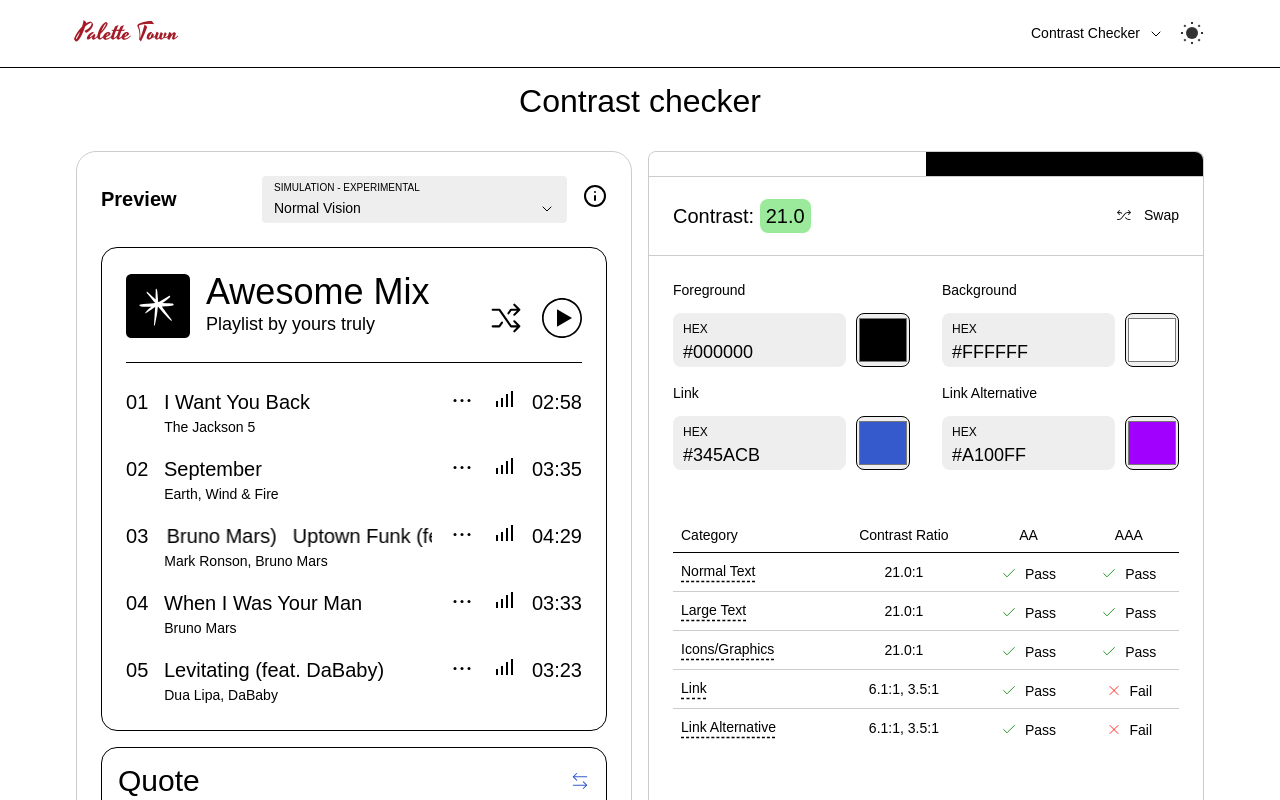
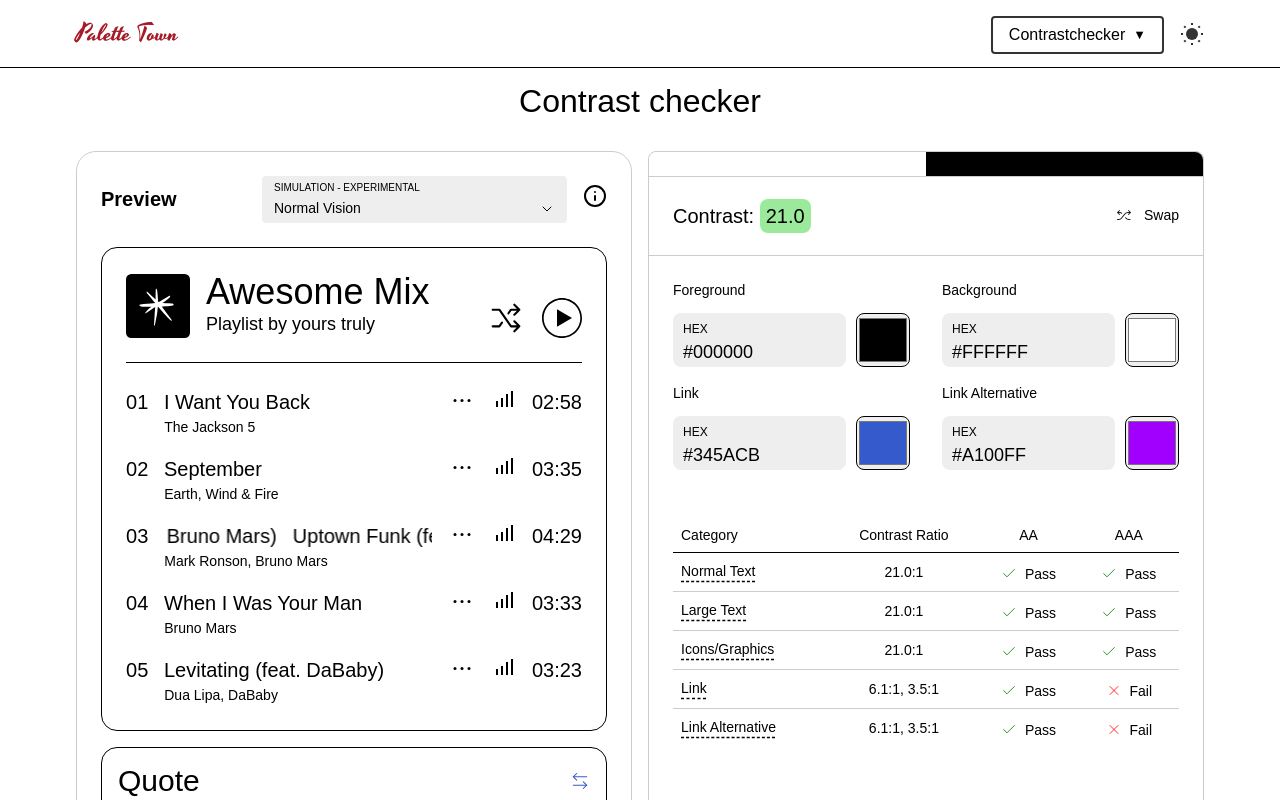
Before and after one commit to nithyarakash-t/palette-town, a React (Vite) app: page /contrastchecker in a window 1280 px wide. Shown: the top 800 px of the page. Built offline with nearby package versions, Linux system fonts and the light colour scheme.

Commit message:
Add Vercel configuration, update favicon, and refactor header navigation components

```diff
--- a/index.html
+++ b/index.html
@@ -2,7 +2,7 @@
 <html lang="en">
   <head>
     <meta charset="UTF-8" />
-    <link rel="icon" type="image/svg+xml" href="/vite.svg" />
+    <link rel="icon" type="image/svg+xml" href="/favicon.svg" />
     <meta name="viewport" content="width=device-width, initial-scale=1.0" />
     <title>Palette Town</title>
     <meta name="title" content="Palette town">
--- a/src/components/layout/header/Header.tsx
+++ b/src/components/layout/header/Header.tsx
@@ -1,7 +1,7 @@
 import { Link } from "react-router-dom";
 import { Themeswitch } from "../themeSwitch/Themeswitch";
 import './Header.scss';
-import { Navmenu } from "./navmenu/Navmenu";
+import { NavigationMenu } from "./navigationmenu/Navigationmenu";
 
 export function Header() {
     return (
@@ -11,7 +11,7 @@ export function Header() {
                     Palette Town
                 </Link>
                 <div className="app-header__right">
-                    <Navmenu/>
+                    <NavigationMenu />
                     <Themeswitch/>
                 </div>
             </div>
--- /dev/null
+++ b/src/components/layout/header/navigationmenu/Navigationmenu.scss
@@ -0,0 +1,73 @@
+.app-nxvmenu {
+    &__wrap {
+        position: relative;
+    }
+
+    &__button {
+        background: none;
+        border: 2px solid #333;
+        padding: 0.5rem 1rem;
+        cursor: pointer;
+        font-size: 1rem;
+        border-radius: 4px;
+        display: flex;
+        align-items: center;
+        gap: 0.5rem;
+
+        &:focus {
+            outline: 2px solid #4a90e2;
+            outline-offset: 2px;
+        }
+    }
+
+    &__arrow {
+        font-size: 0.8em;
+        transition: transform 0.2s;
+        .is-open & {
+            transform: rotate(180deg);
+        }
+    }
+
+    &__dropdown {
+        position: absolute;
+        top: 100%;
+        left: 0;
+        background: white;
+        border: 1px solid #ddd;
+        border-radius: 4px;
+        padding: 0.5rem 0;
+        margin-top: 0.25rem;
+        min-width: 200px;
+        display: none;
+        box-shadow: 0 2px 4px rgba(0,0,0,0.1);
+
+        &.is-open {
+            display: block;
+        }
+    }
+
+    &__item {
+        display: block;
+        padding: 0.5rem 1rem;
+        text-decoration: none;
+        color: #333;
+
+        &:hover,
+        &:focus {
+            background-color: #f5f5f5;
+            outline: none;
+            text-decoration: underline;
+        }
+    }
+}
+
+.visually-hidden {
+    position: absolute;
+    width: 1px;
+    height: 1px;
+    padding: 0;
+    margin: -1px;
+    overflow: hidden;
+    clip: rect(0, 0, 0, 0);
+    border: 0;
+}
--- /dev/null
+++ b/src/components/layout/header/navigationmenu/Navigationmenu.tsx
@@ -0,0 +1,136 @@
+import { useState, useRef, KeyboardEvent, useEffect } from 'react';
+import { Link, useLocation, useNavigate } from 'react-router-dom';
+import './Navigationmenu.scss';
+
+const menuItems = [
+    { label: 'Home', path: '/' },
+    { label: 'Colorguesser', path: '/colorguesser' },
+    { label: 'Csscolors', path: '/csscolors' },
+    { label: 'Contrastchecker', path: '/contrastchecker' }
+];
+
+export function NavigationMenu() {
+    const location = useLocation();
+    const navigate = useNavigate();
+    const [isOpen, setIsOpen] = useState(false);
+    const menuRef = useRef<HTMLDivElement>(null);
+    const [selected, setSelected] = useState(() => {
+        const currentPath = location.pathname;
+        const currentItem = menuItems.find(item => item.path === currentPath);
+        return currentItem?.label || 'Home';
+    });
+    const [focusedIndex, setFocusedIndex] = useState(-1);
+    const optionRefs = useRef<(HTMLAnchorElement | null)[]>([]);
+
+    useEffect(() => {
+        if (!isOpen) {
+            setFocusedIndex(-1);
+        }
+    }, [isOpen]);
+
+    useEffect(() => {
+        if (focusedIndex >= 0 && optionRefs.current[focusedIndex]) {
+            optionRefs.current[focusedIndex]?.focus();
+        }
+    }, [focusedIndex]);
+
+    const handleKeyDown = (e: KeyboardEvent) => {
+        switch (e.key) {
+            case 'Escape':
+                setIsOpen(false);
+                setFocusedIndex(-1);
+                break;
+            case 'Enter':
+            case ' ':
+                if (!isOpen) {
+                    setIsOpen(true);
+                    setFocusedIndex(getSelectedIndex());
+                }
+                break;
+            case 'ArrowDown':
+                e.preventDefault();
+                if (!isOpen) {
+                    setIsOpen(true);
+                    setFocusedIndex(getSelectedIndex());
+                } else {
+                    setFocusedIndex(prev =>
+                        prev < menuItems.length - 1 ? prev + 1 : 0
+                    );
+                }
+                break;
+            case 'ArrowUp':
+                e.preventDefault();
+                if (!isOpen) {
+                    setIsOpen(true);
+                    setFocusedIndex(getSelectedIndex());
+                } else {
+                    setFocusedIndex(prev =>
+                        prev > 0 ? prev - 1 : menuItems.length - 1
+                    );
+                }
+                break;
+        }
+    };
+
+    const handleOptionKeyDown = (e: KeyboardEvent, index: number) => {
+        if (e.key === 'Enter' || e.key === ' ') {
+            e.preventDefault();
+            const selectedItem = menuItems[index];
+            setSelected(selectedItem.label);
+            setIsOpen(false);
+            navigate(selectedItem.path);
+        }
+    };
+
+    /** Utils - START */
+    const getSelectedIndex = () => {
+        return menuItems.findIndex(item => item.label === selected);
+    };
+    /** Utils - END */
+    return (
+        <div
+            className='app-nxvmenu__wrap'
+            role="navigation"
+            aria-label="Primary navigation"
+            onKeyDown={handleKeyDown}
+        >
+            <button
+                className='app-nxvmenu__button'
+                onClick={() => setIsOpen(!isOpen)}
+                role="combobox"
+                aria-expanded={isOpen}
+                aria-controls="app-nav-menu"
+                aria-label='Current page'
+                aria-autocomplete="none"
+            >
+                {selected} <span className="app-nxvmenu__arrow">▼</span>
+            </button>
+
+            <div
+                id="app-nav-menu"
+                ref={menuRef}
+                className={`app-nxvmenu__dropdown ${isOpen ? 'is-open' : ''}`}
+                role="listbox"
+            >
+                {menuItems.map((item, index) => (
+                    <Link
+                        key={index}
+                        ref={el => optionRefs.current[index] = el}
+                        to={item.path}
+                        className="app-nxvmenu__item"
+                        role="option"
+                        aria-selected={selected === item.label}
+                        tabIndex={isOpen ? 0 : -1}
+                        onClick={() => {
+                            setSelected(item.label);
+                            setIsOpen(false);
+                        }}
+                        onKeyDown={(e) => handleOptionKeyDown(e, index)}
+                    >
+                        {item.label}
+                    </Link>
+                ))}
+            </div>
+        </div>
+    );
+}
```
Also changed, not shown: public/favicon.svg (added), src/components/layout/header/DEPRECATED-navmenu/Navmenu.scss (renamed from src/components/layout/header/navmenu/Navmenu.scss), src/components/layout/header/DEPRECATED-navmenu/Navmenu.tsx (renamed from src/components/layout/header/navmenu/Navmenu.tsx), vercel.json (added).
